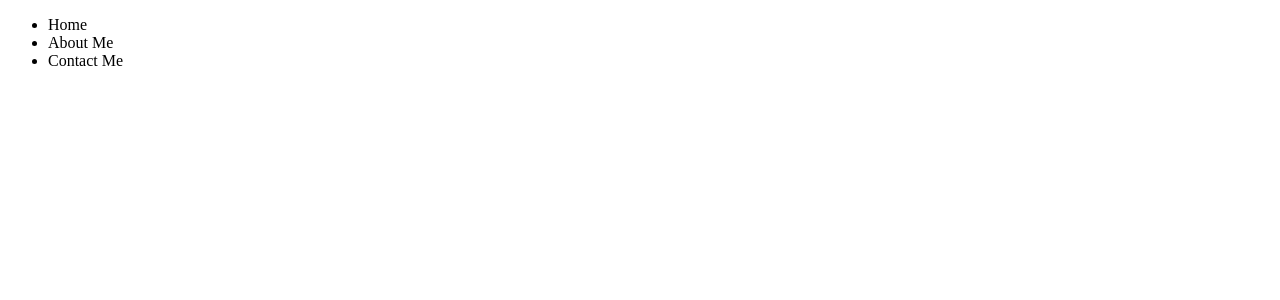
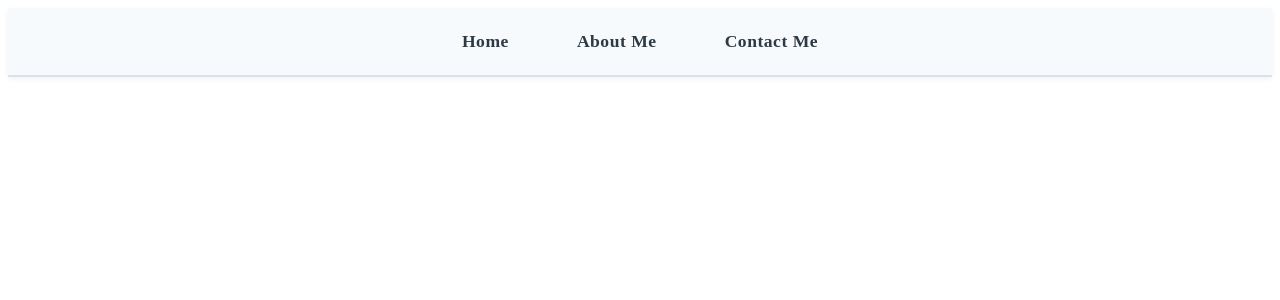
Before and after one commit to Spiderasasen/Semaj-Clark-Portfolio, a React app in the folder portfolio/: page / in a window 1280 px wide. Shown: the top 300 px of the page. Built offline with nearby package versions, Linux system fonts and the light colour scheme; the HTML template or start-up script is replaced by a standard one.

Commit message:
header style is done. now for the rest of the home page

```diff
--- a/portfolio/src/components/Header.jsx
+++ b/portfolio/src/components/Header.jsx
@@ -1,3 +1,5 @@
+import "../styles/header.css"
+
 function Header(){
     return(
     <header>
--- /dev/null
+++ b/portfolio/src/styles/header.css
@@ -0,0 +1,52 @@
+/* ===== Header Container ===== */
+header {
+    width: 100%;
+    background: #f7fafc; /* soft, clean clinic-like tone */
+    border-bottom: 2px solid #d9e2ec;
+    padding: 15px 0;
+    box-shadow: 0 2px 6px rgba(0,0,0,0.05);
+    position: sticky;
+    top: 0;
+    z-index: 100;
+}
+
+/* ===== Navigation ===== */
+nav ul {
+    list-style: none;
+    display: flex;
+    justify-content: center;
+    gap: 40px;
+    margin: 0;
+    padding: 0;
+}
+
+/* ===== Navigation Items ===== */
+nav ul li {
+    font-size: 1.1rem;
+    font-weight: 600;
+    color: #2d3a45;
+    cursor: pointer;
+    padding: 8px 14px;
+    border-radius: 6px;
+    transition: all 0.25s ease;
+    letter-spacing: 0.5px;
+}
+
+/* Hover effect: calm, professional, friendly */
+nav ul li:hover {
+    background: #d0e8ff; /* soft blue, medical/vet feel */
+    color: #1a2b34;
+    transform: translateY(-2px);
+}
+
+/* ===== Mobile Friendly ===== */
+@media (max-width: 600px) {
+    nav ul {
+        gap: 20px;
+    }
+
+    nav ul li {
+        font-size: 1rem;
+        padding: 6px 10px;
+    }
+}
```
